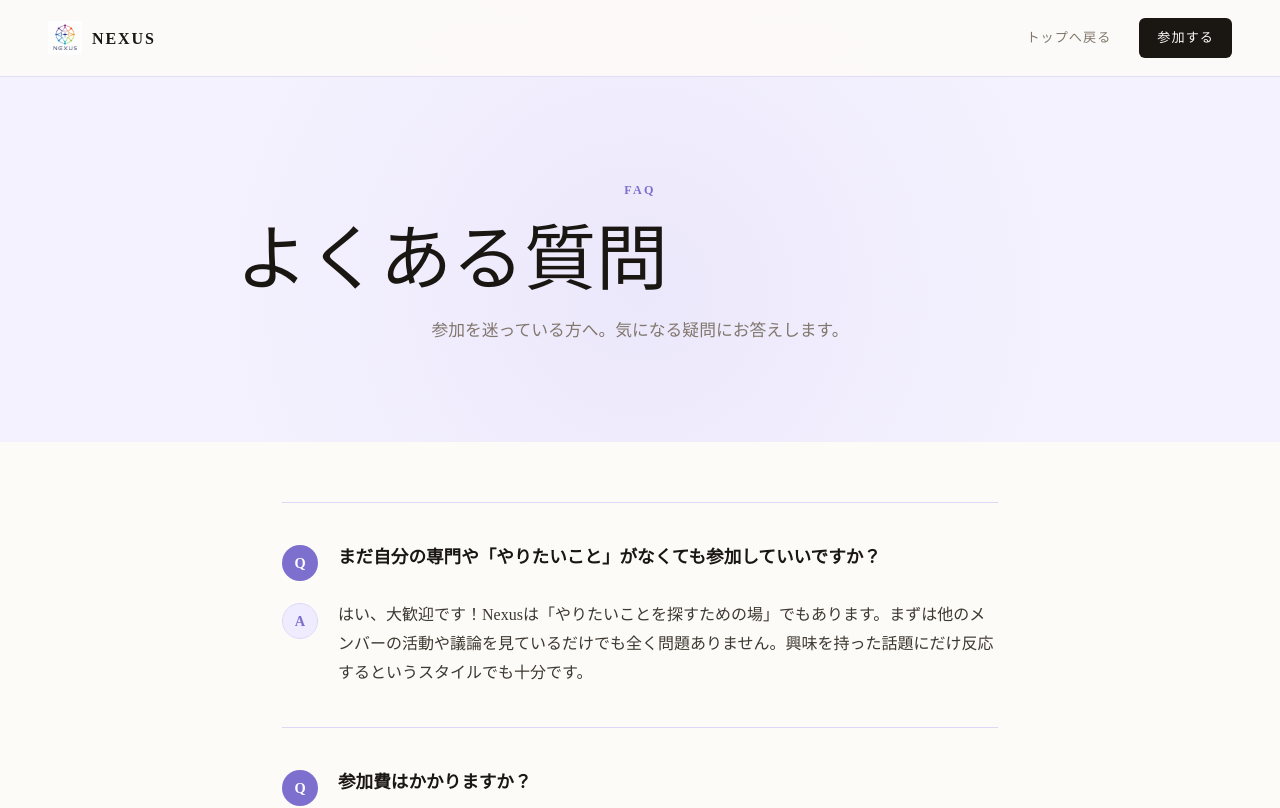
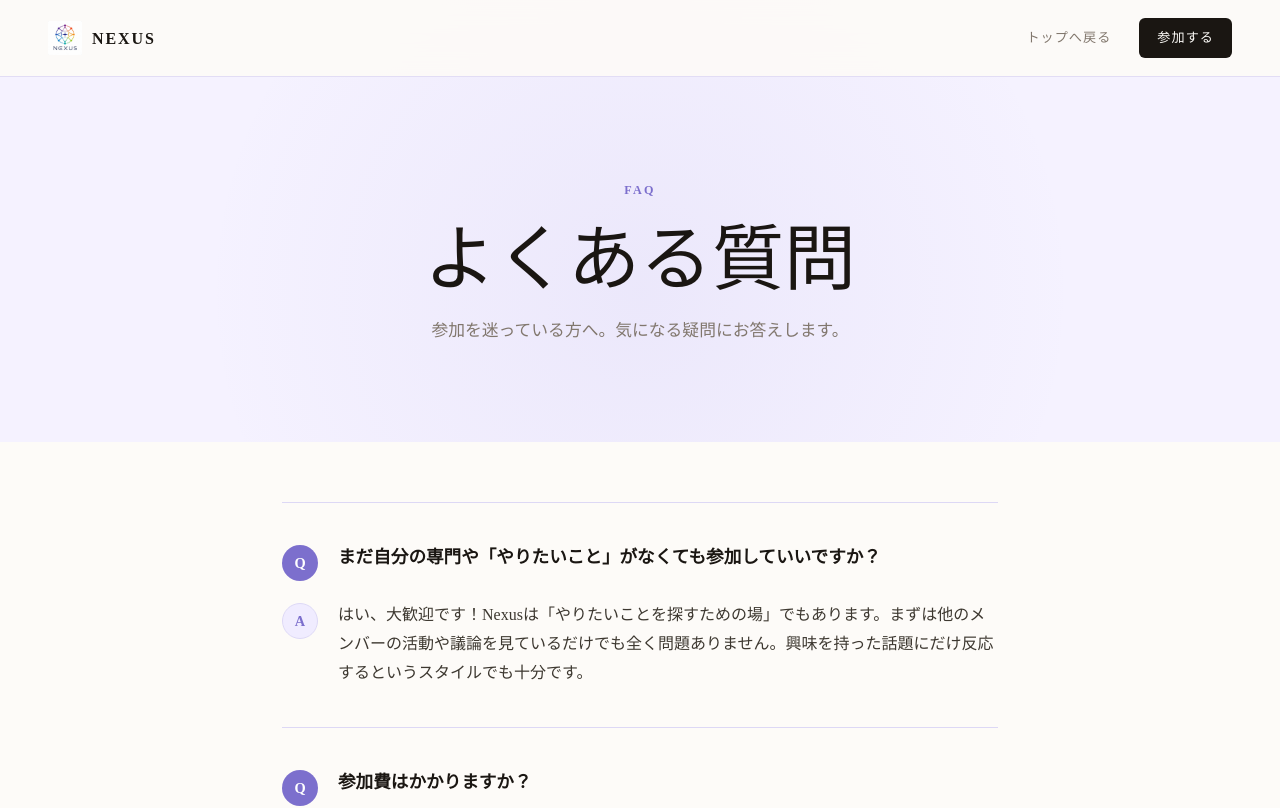
Before and after one commit to Kojki/nexus-website, a Next.js app: page /faq in a window 1280 px wide. Shown: the top 808 px of the page. Built offline with nearby package versions, Linux system fonts and the light colour scheme.

Commit message:
Change the heading style of the FAQ section to center alignment.

```diff
--- a/app/faq/page.tsx
+++ b/app/faq/page.tsx
@@ -54,7 +54,7 @@ export default function FAQ() {
       <header className="concept-header">
         <div className="animate-slide-up">
           <p className="eyebrow" style={{ justifyContent: "center" }}>FAQ</p>
-          <h1 style={{ fontSize: "clamp(2.5rem, 6vw, 4.5rem)", justifyContent: "center" }}>
+          <h1 style={{ fontSize: "clamp(2.5rem, 6vw, 4.5rem)", margin: "0 auto", textAlign: "center"}}>
             よくある質問
           </h1>
           <p style={{ color: "var(--muted)", marginTop: "16px", fontSize: "1.05rem" }}>
```
